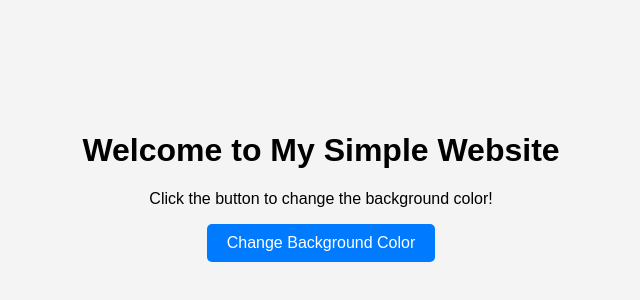
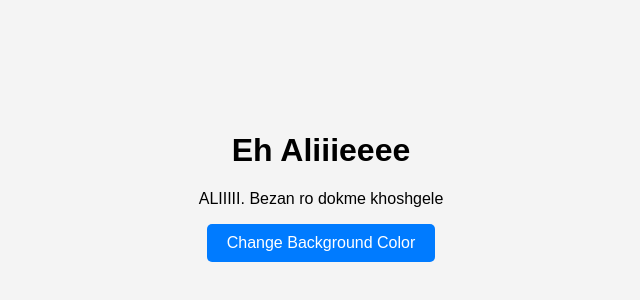
Before and after one commit to kheilihamalieh/bekhoda, a plain HTML site: page index.html in a window 1280 px wide. Shown: the part 214-514 px from the top of the page, without its empty margins (319-959 px from the left). Drawn offline with Linux system fonts and the light colour scheme.

Commit message:
Update index.html

```diff
--- a/index.html
+++ b/index.html
@@ -3,13 +3,13 @@
 <head>
     <meta charset="UTF-8">
     <meta name="viewport" content="width=device-width, initial-scale=1.0">
-    <title>Simple Website</title>
+    <title>Khode sexe</title>
     <link rel="stylesheet" href="styles.css">
 </head>
 <body>
     <div class="container">
-        <h1>Welcome to My Simple Website</h1>
-        <p>Click the button to change the background color!</p>
+        <h1>Eh Aliiieeee</h1>
+        <p>ALIIIII. Bezan ro dokme khoshgele</p>
         <button onclick="changeColor()">Change Background Color</button>
     </div>
     <script src="script.js"></script>
```
